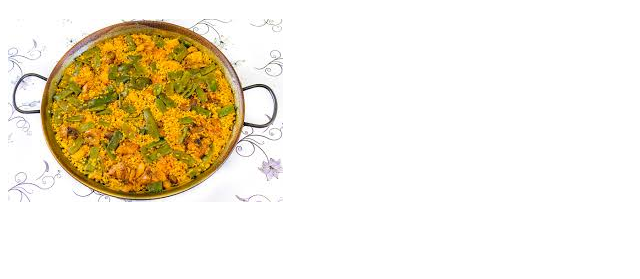
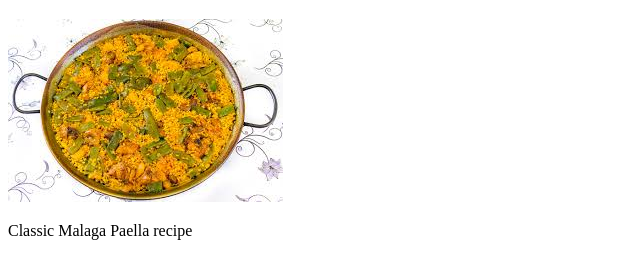
Before and after one commit to Lemi2voli/odin-recipes, a plain HTML site: page recipes/pallela.html in a window 1280 px wide. Shown: the part 61-340 px from the top of the page, without its empty margins (0-640 px from the left). Drawn offline with Linux system fonts and the light colour scheme.

Commit message:
Add description of recipe under image

```diff
--- a/recipes/pallela.html
+++ b/recipes/pallela.html
@@ -7,6 +7,8 @@
 </head>
 <body>
     <h1>Pallela</h1>
-    <img src="./paella.jpeg" alt="picture of paella" height="183" width="275"
+    <p><img src="./paella.jpeg" alt="picture of paella" height="183" width="275"></p>
+
+    <p><a>Classic Malaga Paella recipe</a></p>
 </body>
 </html>
```
